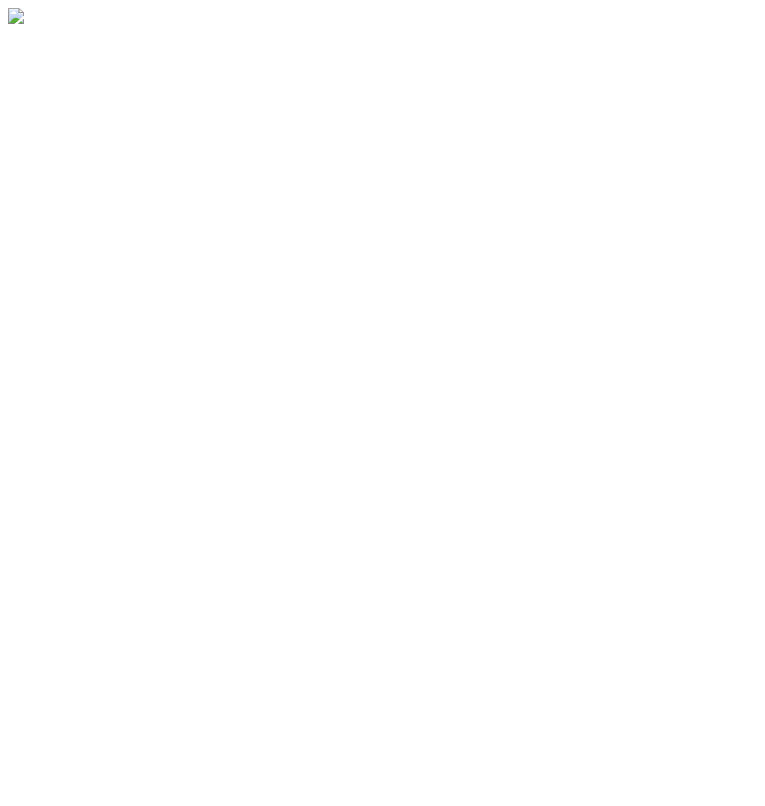
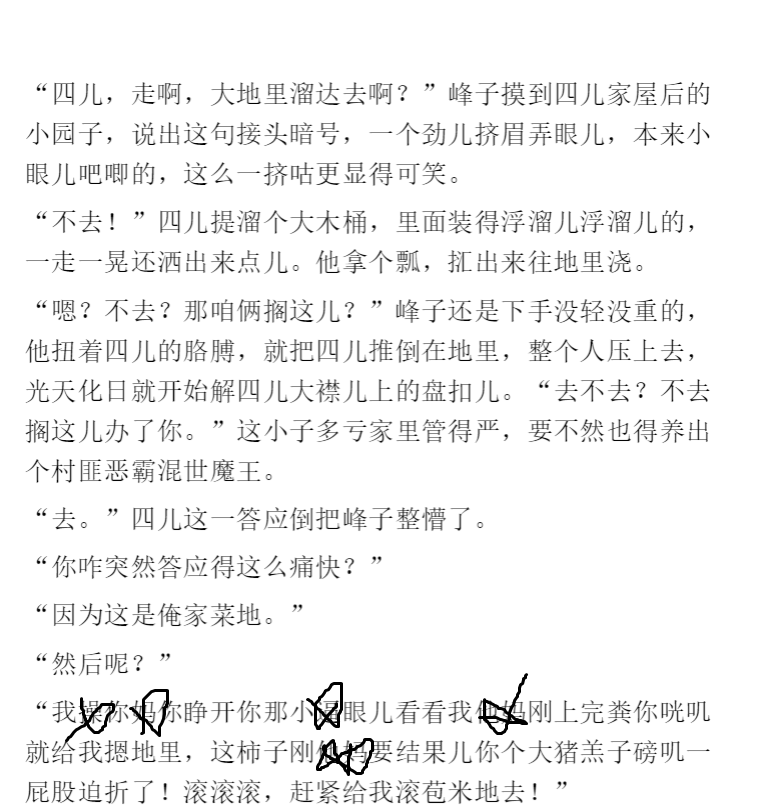
Before and after one commit to gothamninja/qsz, a plain HTML site: page index.html in a window 1280 px wide. Shown: the top 806 px of the page, without its empty margins (0-765 px from the left). Drawn offline with Linux system fonts and the light colour scheme.

Commit message:
update2
2

```diff
--- a/index.html
+++ b/index.html
@@ -6,6 +6,6 @@
 </head>
 
 <body>
-<img src="img/20190807194541.jpg">
+<img src="img/20190807194541.png">
 </body>
 </html>
```
